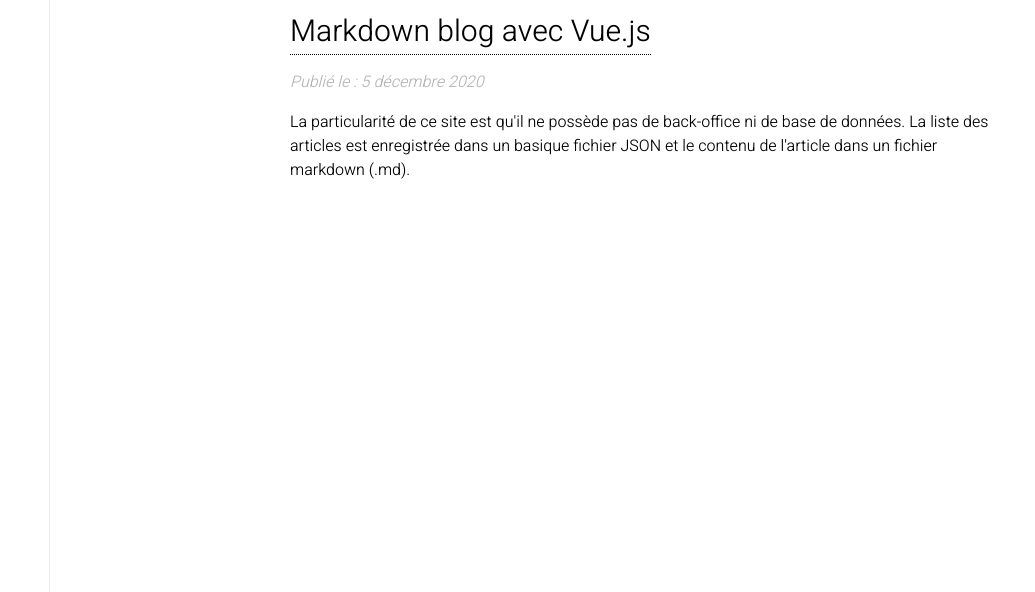
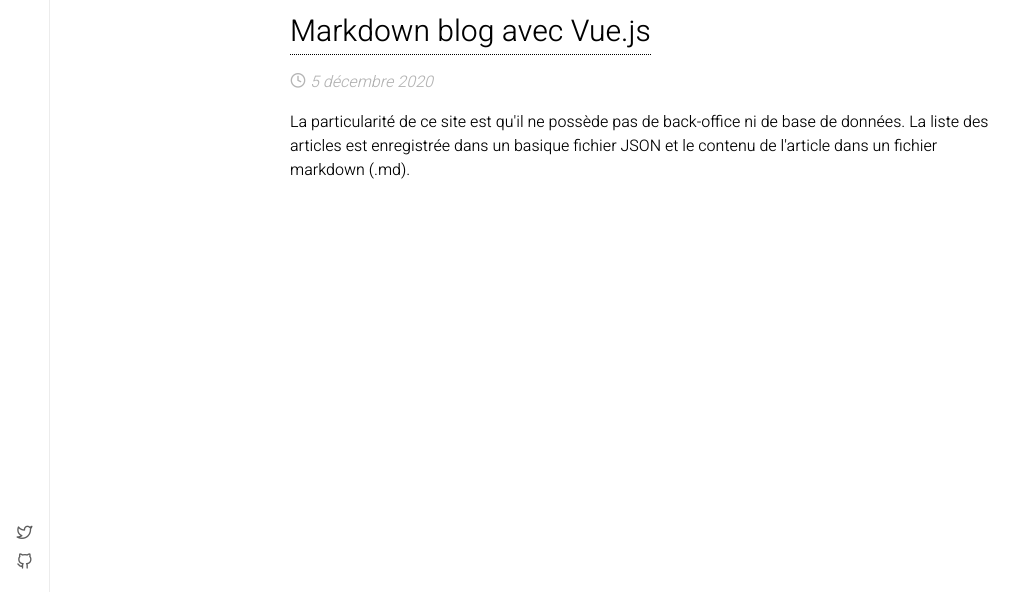
Before and after one commit to TyomaMtl/tyoma, a Vue app: page /blog in a window 1280 px wide. Shown: the part 208-800 px from the top of the page, without its empty margins (0-1035 px from the left). Built offline with nearby package versions, Linux system fonts and the light colour scheme; a web font is replaced by a local one.

Commit message:
refactor(sidebar): create component for sidebar

```diff
--- a/public/css/main.css
+++ b/public/css/main.css
@@ -114,21 +114,36 @@
 }
 
 
-/* BLOG TOPBAR */
-.topbar {
+/* SIDEBAR */
+.sidebar {
+    display: flex;
+    flex-direction: column;
+    justify-content: space-between;
+    align-items: center;
     position: fixed;
     padding: 20px 0 20px 0;
     left: 0; top: 0; bottom: 0;
     width: 50px;
-    text-align: center;
     border-right: 1px solid #ECECEC;
 }
-.topbar > .logo {
+.sidebar > .logo {
     font-family: 'Megrim';
     text-transform: uppercase;
     writing-mode: vertical-rl;
     text-orientation: upright;
     text-decoration: none;
+    color: #000;
+}
+.sidebar > .socials li {
+    margin-top: 10px;
+    list-style: none;
+}
+.sidebar > .socials a {
+    color: #5C5C5C;
+    text-decoration: none;
+    transition-duration: 0.2s;
+}
+.sidebar > .socials a:hover {
     color: #000;
 }
 
@@ -214,23 +229,6 @@
     color: #FFF;
     cursor: default;
 }
-.article-info h4 {
-    margin-top: 50px;
-    margin-bottom: 10px;
-    font-family: "Heebo";
-    font-size: 14px;
-    text-transform: uppercase;
-}
-.article-info ul { margin-left: 15px; }
-.article-info li { margin-bottom: 2.5px; }
-.article-info ul li a {
-    font-family: "Heebo";
-    font-size: 14px;
-    text-decoration: none;
-    text-transform: uppercase;
-    color: #000;
-}
-
 
 
 /* CARD */
--- a/public/css/screen.css
+++ b/public/css/screen.css
@@ -1,3 +1,4 @@
+/* 1400 */
 @media only screen and (max-width: 1400px) {
     .article-info {
         display: flex;
@@ -9,21 +10,16 @@
         left: 0;
         margin: 0 auto 0 auto;
     }
-    .article-info h4 {
-        margin-top: 0;
-    }
-    .wrapper.article {
-        margin-top: 100px;
-    }
+    .wrapper.article { margin-top: 100px; }
 }
+
+/* 900 */
 @media only screen and (max-width: 900px) {
-    .wrapper {
-        width: 500px;
-    }
-    .article-info {
-        width: 500px;
-    }
+    .wrapper { width: 500px; }
+    .article-info { width: 500px; }
 }
+
+/* 850 */
 @media only screen and (max-width: 850px) {
     .portfolio > .jumbo {
         margin: 150px;
@@ -38,42 +34,39 @@
         text-align: center!important;
     }
 }
+
+/* 750 */
 @media only screen and (max-width: 750px) {
     .timeline li {
         margin-bottom: 30px;
         font-size: 40px;
     }
 }
+
+/* 650 */
 @media only screen and (max-width: 650px) {
-    .portfolio > .jumbo {
-        margin: 100px;
-    }
+    .portfolio > .jumbo { margin: 100px; }
     .portfolio > .link {
         writing-mode: initial;
         text-orientation: initial;
     }
-    .portfolio > .link.blog {
-        bottom: 50px;
-    }
-    .portfolio > .link.projects {
-        bottom: 50px;
-    }
-    .about div {
-        width: 80%;
-    }
+    .portfolio > .link.blog, .portfolio > .link.projects { bottom: 50px; }
+
+    .about div { width: 80%; }
+
     .wrapper, .article-info {
         padding-left: 100px;
         padding-right: 50px;
         width: 100%;
     }
-    .card p:last-child {
-        text-align: justify;
-    }
+    .card p:last-child { text-align: justify; }
     footer {
         padding: 20px 0 20px 0;
         text-align: center;
     }
 }
+
+/* 600 */
 @media only screen and (max-width: 600px) {
     section.projects {
         flex-direction: column-reverse;
@@ -83,12 +76,8 @@
         width: calc(100% - 50px);
         height: 100vh;
     }
-    .project-wrapper {
-        height: 50%;
-    }
-    .timeline li {
-        margin-bottom: 0;
-    }
+    .project-wrapper { height: 50%; }
+    .timeline li { margin-bottom: 0; }
     .project {
         position: relative;
         margin: 0 25px 0 25px;
@@ -98,24 +87,18 @@
         background-color: #ECECEC;
         overflow: hidden;
     }
-    .project > .content {
-        bottom: 0px;
-    }
-    .project > .content h4 {
-        font-size: 25px;
-    }
-    .project > .content > .info > .technologies span {
-        font-size: 10px;
-    }
+    .project > .content { bottom: 0px; }
+    .project > .content h4 { font-size: 25px; }
+    .project > .content > .info > .technologies span { font-size: 10px; }
 }
+
+/* 450 */
 @media only screen and (max-width: 450px) {
-    .portfolio > .jumbo {
-        margin: 50px;
-    }
-    .about a {
-        font-size: 30px;
-    }
+    .portfolio > .jumbo { margin: 50px; }
+    .about a { font-size: 30px; }
 }
+
+/* 400 */
 @media only screen and (max-width: 400px) {
     .wrapper, .article-info {
         padding-left: 70px;
--- /dev/null
+++ b/src/components/Sidebar.vue
@@ -0,0 +1,9 @@
+<template>
+    <div class="sidebar">
+        <router-link class="logo" :to="{ name: 'portfolio' }">Tyoma</router-link>
+        <ul class="socials">
+            <li><a target="_blank" href="https://twitter.com/TyomaMtl"><i class="icon-twitter"></i></a></li>
+            <li><a target="_blank" href="https://github.com/TyomaMtl"><i class="icon-github"></i></a></li>
+        </ul>
+    </div>
+</template>
--- a/src/pages/Article.vue
+++ b/src/pages/Article.vue
@@ -1,20 +1,11 @@
 <template>
     <div>
-        <div class="topbar">
-            <router-link class="logo" :to="{ name: 'portfolio' }">Tyoma</router-link>
-        </div>
+        <sidebar/>
         <div class="article-info">
             <router-link class="back" :to="{ name: 'blog' }"><i class="icon-back"></i> Back</router-link>
             <p><i class="icon-clock"></i> <em>{{ article.date }}</em><br>{{ article.lang == 'fr' ? 'Traine your french' : 'This article is in english'}}</p>
             <div class="tags">
                 <span v-for="tag in article.tags" :key="tag">#{{ tag }}</span>
-            </div>
-            <div>
-                <h4>Follow Me</h4>
-                <ul>
-                    <li><a target="_blank" href="https://twitter.com/TyomaMtl"><i class="icon-twitter"></i> Twitter</a></li>
-                    <li><a target="_blank" href="https://github.com/TyomaMtl"><i class="icon-github"></i> Github</a></li>
-                </ul>
             </div>
         </div>
         <div class="wrapper article">
@@ -29,8 +20,12 @@
 
 <script>
 import datas from '../datas'
+import sidebar from '../components/Sidebar'
 
 export default {
+    components: {
+        sidebar: sidebar
+    },
     beforeCreate: function () {
         let articles = datas['articles'].filter(article => article.id == this.$route.params.id)[0]
         if (articles != undefined) {
--- a/src/pages/Blog.vue
+++ b/src/pages/Blog.vue
@@ -1,14 +1,12 @@
 <template>
     <div>
-        <div class="topbar">
-            <router-link class="logo" :to="{ name: 'portfolio' }">Tyoma</router-link>
-        </div>
+        <sidebar/>
         <div class="wrapper blog">
             <h1 class="main">Blog</h1>
             <ul>
                 <li class="card" v-for="article in articles" :key="article.id">
                     <router-link :to="{ name: 'article', params: { id: article.id }}">{{ article.title }}</router-link>
-                    <p class="date">Publié le : {{ article.date }}</p>
+                    <p class="date"><i class="icon-clock"></i> {{ article.date }}</p>
                     <p>{{ article.description }}</p>
                 </li>
             </ul>
@@ -18,7 +16,12 @@
 
 <script>
 import datas from '../datas'
+import sidebar from '../components/Sidebar'
+
 export default {
+    components: {
+        sidebar: sidebar
+    },
     data () {
         return {
             articles: datas['articles']
```
